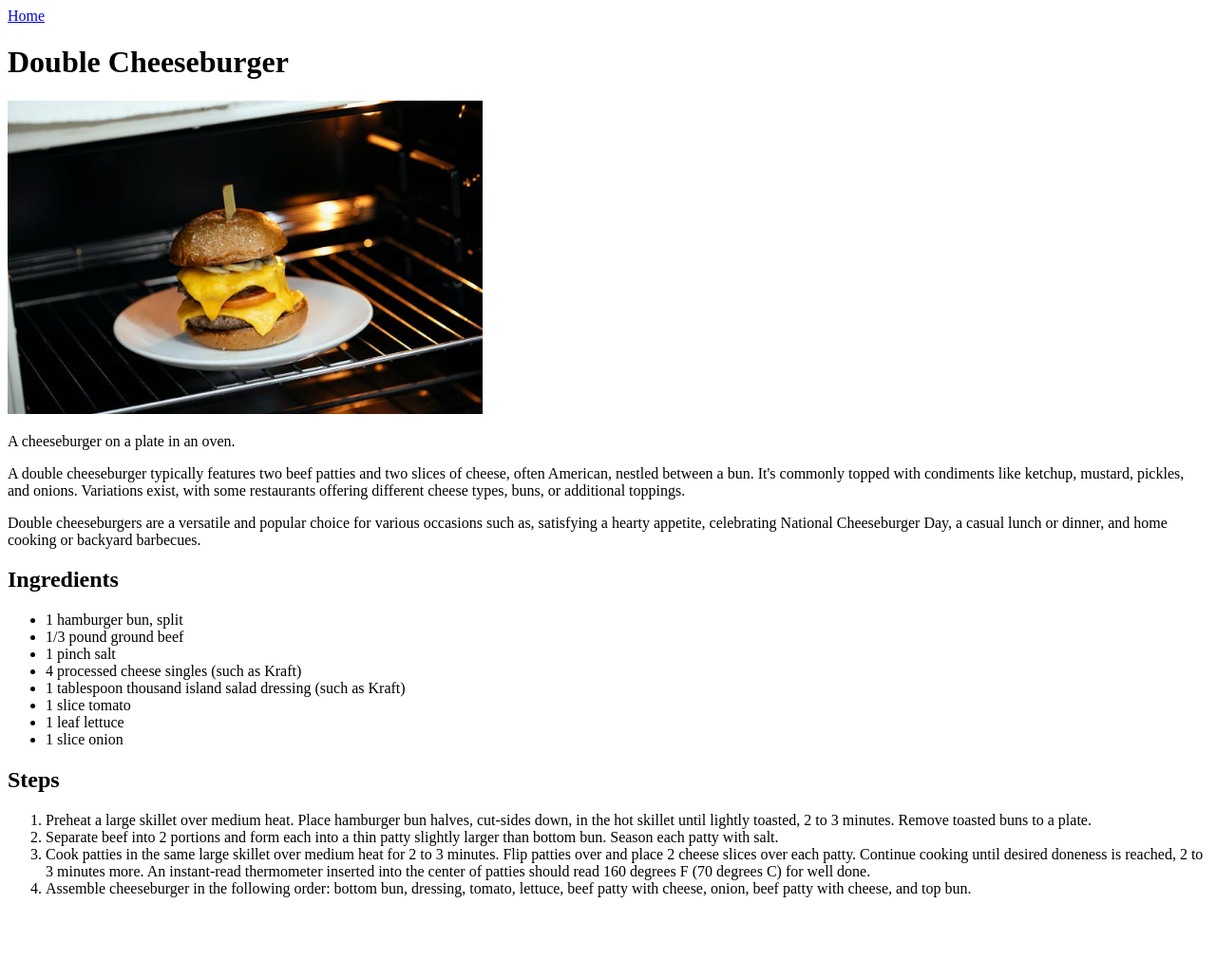
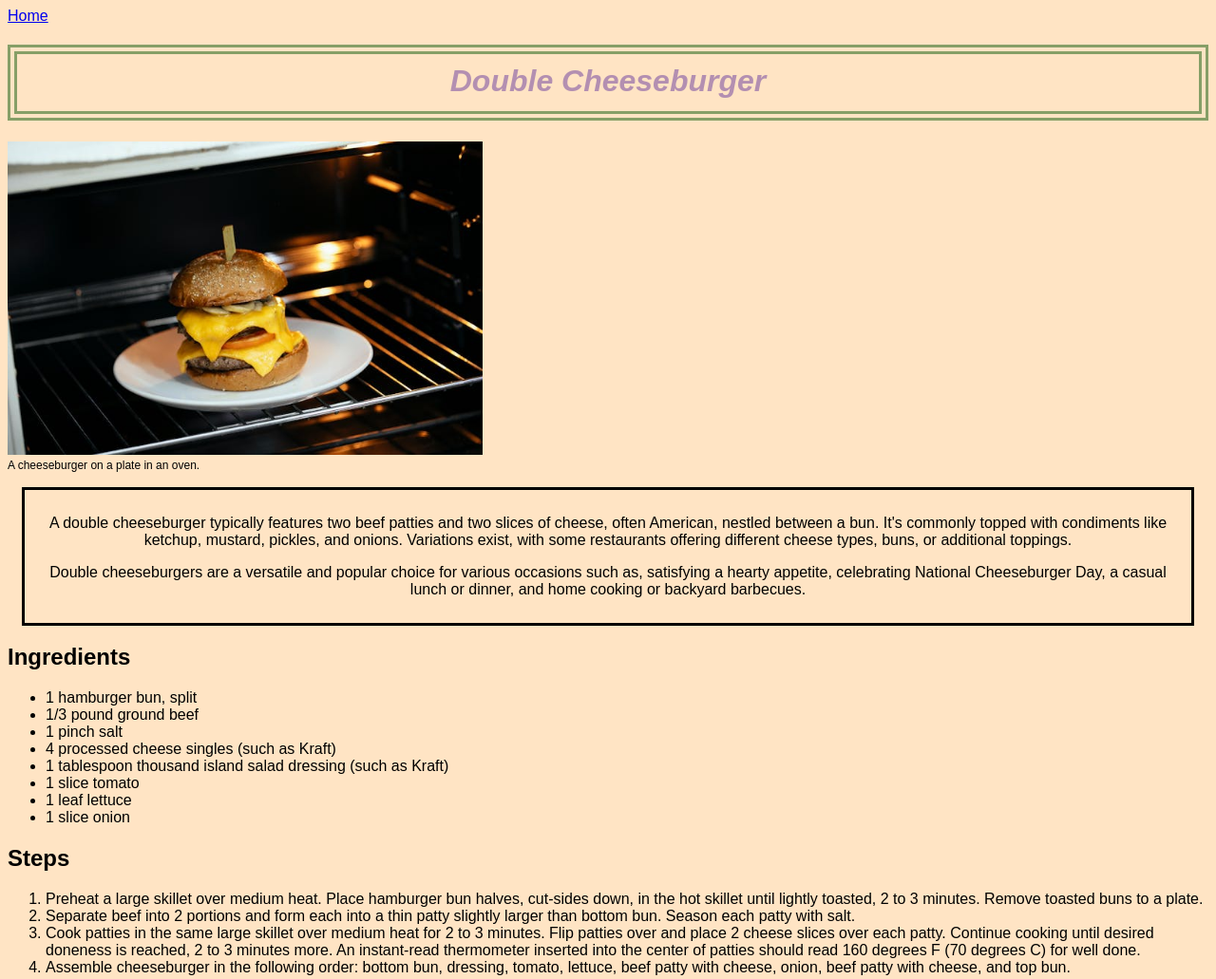
Before and after one commit to Tyconst/odin-recipes, a plain HTML site: page recipes/cheeseburger.html in a window 1280 px wide. Shown: the whole page at 95% size. Before the commit the page ends 961 px from the top, so only its background shows below. Drawn offline with Linux system fonts and the light colour scheme.

Commit message:
Add CSS elements to webpage
For TOP assignment, used new knowledge of CSS to include
color, background color, typography, borders etc.

```diff
--- a/recipes/cheeseburger.html
+++ b/recipes/cheeseburger.html
@@ -3,18 +3,24 @@
     <head>
         <meta charset="UTF-8">
         <title>Double Cheeseburger</title>
+        <link rel="stylesheet" href="../style.css">
     </head>
 
     <body>
         <a href="../index.html">Home</a>
-        <h1>Double Cheeseburger</h1>
+        <h1 class="recipe-title">Double Cheeseburger</h1>
+
+        <figure>
             <img src="../img/cheeseburger.jpg" alt="a double cheeseburger with sauteed onions and a tomato on a white plate in an open over" width="500">
-                <p>A cheeseburger on a plate in an oven.</p>
+              <figcaption> A cheeseburger on a plate in an oven.</figcaption>
+        </figure>
 
-            <p>A double cheeseburger typically features two beef patties and two slices of cheese, often American, nestled between a bun. It's commonly topped with condiments like ketchup, mustard, pickles, and onions. Variations exist, with some restaurants offering different cheese types, buns, or additional toppings.</p>
-            <p>Double cheeseburgers are a versatile and popular choice for various occasions such as, satisfying a hearty appetite, celebrating National Cheeseburger Day, a casual lunch or dinner, and home cooking or backyard barbecues.</p>
+        <div>
+          <p>A double cheeseburger typically features two beef patties and two slices of cheese, often American, nestled between a bun. It's commonly topped with condiments like ketchup, mustard, pickles, and onions. Variations exist, with some restaurants offering different cheese types, buns, or additional toppings.</p>
+          <p>Double cheeseburgers are a versatile and popular choice for various occasions such as, satisfying a hearty appetite, celebrating National Cheeseburger Day, a casual lunch or dinner, and home cooking or backyard barbecues.</p>
+        </div>
 
-        <h2>Ingredients</h2>
+        <h2 class="ingredients">Ingredients</h2>
           <ul>
             <li>1 hamburger bun, split</li>
             <li>1/3 pound ground beef</li>
--- /dev/null
+++ b/style.css
@@ -0,0 +1,45 @@
+/*Stylesheet*/
+*{
+    font-family:fantasy;
+    background-color: bisque;
+}
+
+h1 {
+font-style: italic;
+color: rgba(166, 129, 173, 0.857);
+box-sizing: border-box;
+width: auto;
+height: 80px;
+text-align: center;
+padding: 10px;
+border: 10px;
+border-style: double;
+border-color: rgba(59, 117, 46, 0.615)
+}
+
+figure {
+margin-left: 0;
+}
+
+figcaption {
+font-size: 12px;
+}
+
+.directory {
+width: 150px;
+height: auto;
+text-align: left;
+padding: 25px;
+border: 10px;
+border-style: groove;
+border-color: rgba(133, 113, 47, 0.615)
+}
+
+div {
+    box-sizing: border-box;
+    border-style: solid;
+    border-color: black;
+    padding: 10px;
+    margin: 15px;
+    text-align: center;
+}
```
Also changed, not shown: index.html (+2 -1 lines), recipes/chili.html (+8 -3 lines), recipes/stirfry.html (+9 -5 lines).
